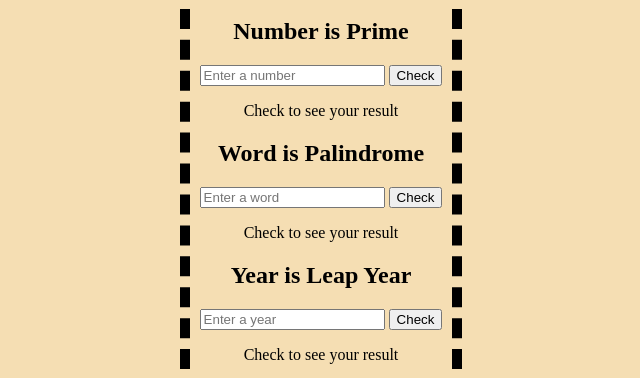
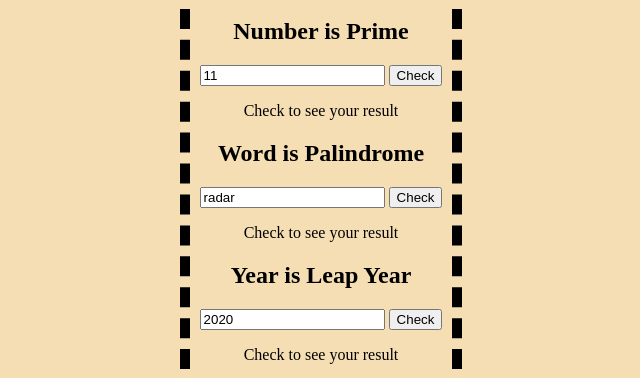
Before and after one commit to Henalecam/trainee-intern-test, a plain HTML site: page index.html in a window 1280 px wide. Shown: the part 251-629 px from the top of the page, without its empty margins (319-959 px from the left). Drawn offline with Linux system fonts and the light colour scheme.

Commit message:
Fast Test

```diff
--- a/index.html
+++ b/index.html
@@ -22,21 +22,21 @@
 		<main style="border: 10px dashed black; padding: 10px;">
 			<h2>Number is Prime</h2>
 			<p>
-				<input type="number" id="prime-number" placeholder="Enter a number" />
+				<input type="number" id="prime-number" placeholder="Enter a number" value="11" />
 				<button onclick="isPrime()">Check</button>
 			</p>
 			<p id="prime-result">Check to see your result</p>
 
 			<h2>Word is Palindrome</h2>
 			<p>
-				<input type="text" id="palindrome-word" placeholder="Enter a word" />
+				<input type="text" id="palindrome-word" placeholder="Enter a word" value="radar" />
 				<button onclick="isPalindrome()">Check</button>
 			</p>
 			<p id="palindrome-result">Check to see your result</p>
 
 			<h2>Year is Leap Year</h2>
 			<p>
-				<input type="number" id="leap-year" placeholder="Enter a year" />
+				<input type="number" id="leap-year" placeholder="Enter a year" value="2020" />
 				<button onclick="isLeapYear()">Check</button>
 			</p>
 			<p id="leap-year-result">Check to see your result</p>
```
